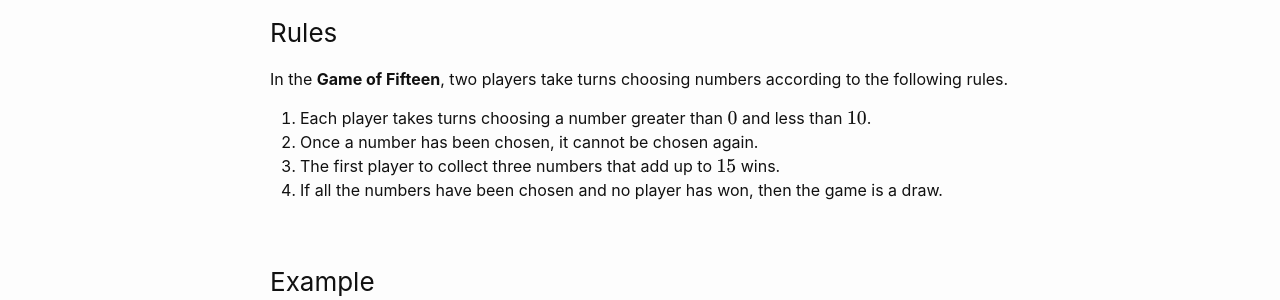
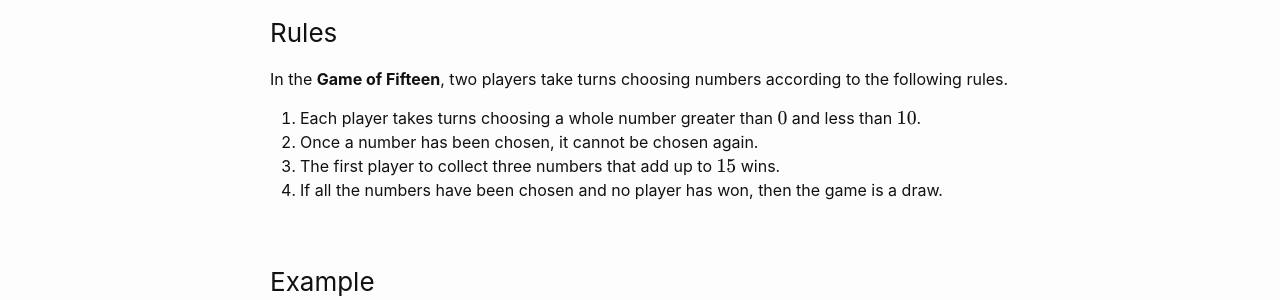
Before and after one commit to wcasper/math180fall2022, a Jekyll site: the page built from _modules/tic-tac-toe/game-of-fifteen.md, in a window 1280 px wide. Shown: the part 187-487 px from the top of the page. Built offline with Jekyll 4.4.1, drawn with Linux system fonts in a browser that asks for light colours.

Commit message:
fixed rule loophole

```diff
--- a/_modules/tic-tac-toe/game-of-fifteen.md
+++ b/_modules/tic-tac-toe/game-of-fifteen.md
@@ -7,7 +7,7 @@ permalink: /modules/tic-tac-toe/game-of-fifteen
 ### Rules
 In the **Game of Fifteen**, two players take turns choosing numbers according to the following rules.
 
-1. Each player takes turns choosing a number greater than $$0$$ and less than $$10$$.
+1. Each player takes turns choosing a whole number greater than $$0$$ and less than $$10$$.
 2. Once a number has been chosen, it cannot be chosen again.
 3. The first player to collect three numbers that add up to $$15$$ wins.
 4. If all the numbers have been chosen and no player has won, then the game is a draw.
```
